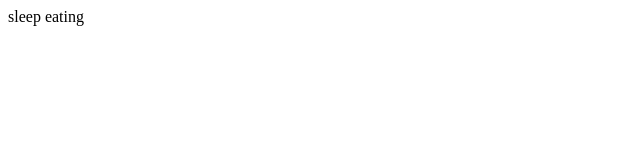
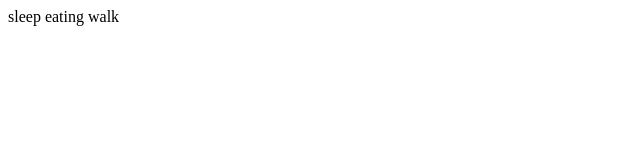
Before and after one commit to lintania/lintania.github.io, a plain HTML site: page index.html in a window 1280 px wide. Shown: the full height of the page, 0-640 px from the left. Drawn offline with Linux system fonts and the light colour scheme.

Commit message:
walk
[test]

```diff
--- a/index.html
+++ b/index.html
@@ -9,5 +9,6 @@
 <body>
     sleep
     eating
+    walk
 </body>
 </html>
```
